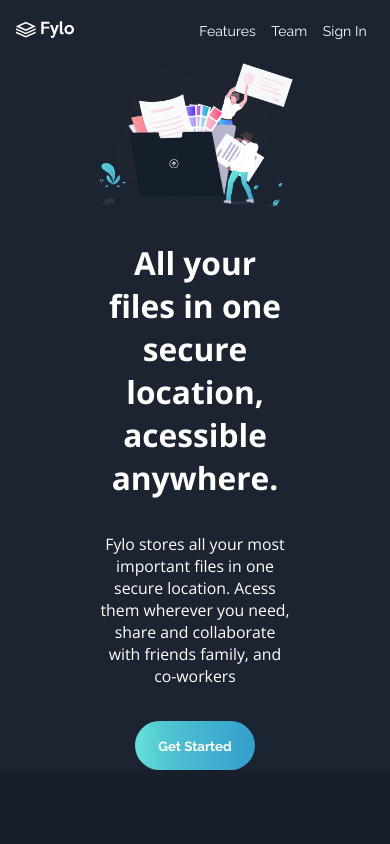
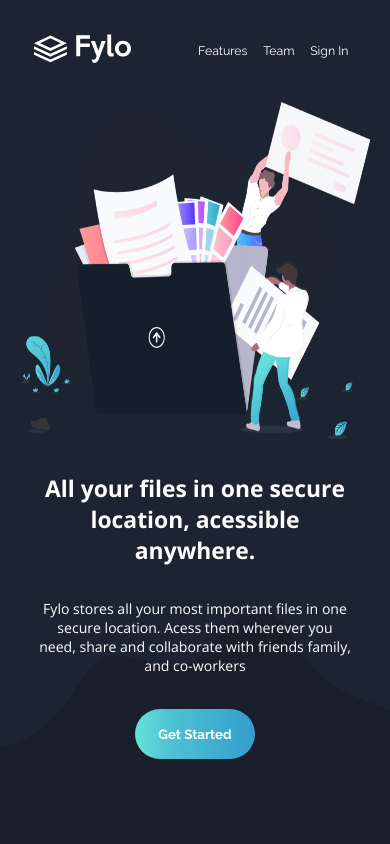
Before and after one commit to matheush9/fylo-dark-page, a Next.js app: page / in a window 390 px wide. Shown: the top 844 px of the page. Built offline with nearby package versions, Linux system fonts and the light colour scheme.

Commit message:
responsive mobile finish}

```diff
--- a/src/components/EarlyAcess/earlyacess.module.scss
+++ b/src/components/EarlyAcess/earlyacess.module.scss
@@ -43,11 +43,11 @@
       width: 90vw;
       padding: 4vh;
 
-
       .form {
         flex-direction: column;
 
-      input, button {
+        input,
+        button {
           width: unset;
           padding: 2vh;
           margin: 2vh 0;
@@ -55,7 +55,5 @@
         }
       }
     }
-
   }
-
 }
--- a/src/components/Footer/footer.module.scss
+++ b/src/components/Footer/footer.module.scss
@@ -33,6 +33,7 @@
 
     .contato {
       margin-top: 12vh;
+
       div {
         display: flex;
       }
@@ -41,6 +42,7 @@
     .aboutus {
       display: flex;
       font-family: "Raleway", sans-serif;
+
       div {
         cursor: pointer;
 
--- a/src/components/Hero/hero.module.scss
+++ b/src/components/Hero/hero.module.scss
@@ -2,7 +2,7 @@
 
 .component {
   background-color: $dark-blue1;
-  background-image: url('/images/bg-curvy-desktop.svg');
+  background-image: url("/images/bg-curvy-desktop.svg");
   background-repeat: no-repeat;
   background-size: contain;
   background-position: bottom;
@@ -15,6 +15,7 @@
     display: flex;
     align-items: center;
     justify-content: center;
+
     img {
       width: 50vw;
     }
@@ -36,6 +37,28 @@
 @media (max-width: 600px) {
   .component {
     background-image: none;
+    background-image: url("/images/bg-curvy-mobile.svg");
+    background-repeat: no-repeat;
+    background-size: contain;
+    background-position: bottom;
 
+    .intro {
+      img {
+        width: 90vw;
+        height: 40vh;
+      }
+    }
+
+    .allYourText {
+      width: 80vw;
+
+      h1 {
+        font-size: 1.3rem;
+      }
+
+      p {
+        font-size: 0.8rem;
+      }
+    }
   }
 }
--- a/src/components/Items/items.module.scss
+++ b/src/components/Items/items.module.scss
@@ -30,7 +30,6 @@
   }
 }
 
-
 @media (max-width: 600px) {
   .component {
     .items {
@@ -38,9 +37,7 @@
       margin-right: 0;
       .item {
         width: 80vw;
-
       }
     }
-
   }
 }
--- a/src/components/StayProductive/stayproductive.module.scss
+++ b/src/components/StayProductive/stayproductive.module.scss
@@ -12,9 +12,11 @@
   .stayText {
     padding: 0 5vw;
     margin-top: 10vh;
+
     h2 {
       font-size: 2rem;
     }
+
     p {
       font-size: 0.9rem;
       margin: 2vh 0;
@@ -26,10 +28,12 @@
       :hover {
         color: white;
         transition: 0.4s;
+
         .wrapper {
           border-bottom-color: white;
         }
       }
+
       h4 {
         color: $cyan;
         font-weight: 500;
@@ -41,15 +45,14 @@
       }
       .arrow {
         display: inline;
+
         img {
           width: 2vw;
         }
       }
     }
-
   }
 }
-
 
 @media (max-width: 600px) {
   .component {
@@ -63,5 +66,30 @@
         width: 90vw;
       }
     }
+
+    .stayText {
+      h2 {
+        font-size: 1.3rem;
+      }
+
+      p {
+        font-size: 0.8rem;
+      }
+
+      .seeHow {
+        font-size: 0.8rem;
+
+        .arrow {
+          img {
+            width: 5vw;
+            height: 3vh;
+          }
+        }
+
+        .wrapper {
+          width: 30vw;
+        }
+      }
+    }
   }
 }
--- a/src/components/Testemonials/testemonials.module.scss
+++ b/src/components/Testemonials/testemonials.module.scss
@@ -54,10 +54,12 @@
 @media (max-width: 600px) {
   .component {
     padding: 0;
+
     .wrapper {
       flex-direction: column;
       justify-content: center;
       align-items: center;
+
       .comment {
         width: 85vw;
         padding: 3vh;
--- a/src/components/Topbar/topbar.module.scss
+++ b/src/components/Topbar/topbar.module.scss
@@ -26,3 +26,21 @@
     }
   }
 }
+
+@media (max-width: 600px) {
+  .component {
+    padding: 4vh;
+
+    .logo {
+      img {
+        width: 25vw;
+      }
+    }
+
+    .navbar {
+      p {
+        font-size: 0.7rem;
+      }
+    }
+  }
+}
```
Lines whose indentation alone changed are shown as unchanged.
